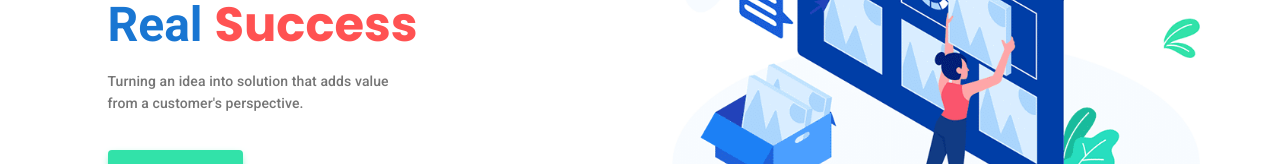
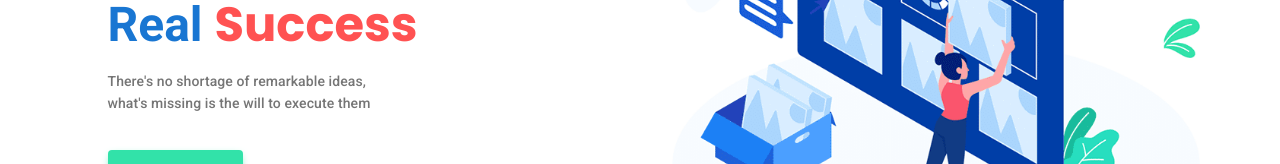
Before and after one commit to devYa9/vuejs, a Vue app: page / in a window 1280 px wide. Shown: the part 321-485 px from the top of the page. Built offline with nearby package versions, Linux system fonts and the light colour scheme.

Commit message:
some changes

```diff
--- a/src/components/home/FirstSection.vue
+++ b/src/components/home/FirstSection.vue
@@ -30,8 +30,8 @@
         </div>
         <div>
           <p class="subtitle-2 grey--text text--darken-1 mt-5">
-            Turning an idea into solution that adds value <br />
-            from a customer's perspective.
+            There's no shortage of remarkable ideas, <br />
+            what's missing is the will to execute them
           </p>
         </div>
         <div class="call-to-action my-5">
```
